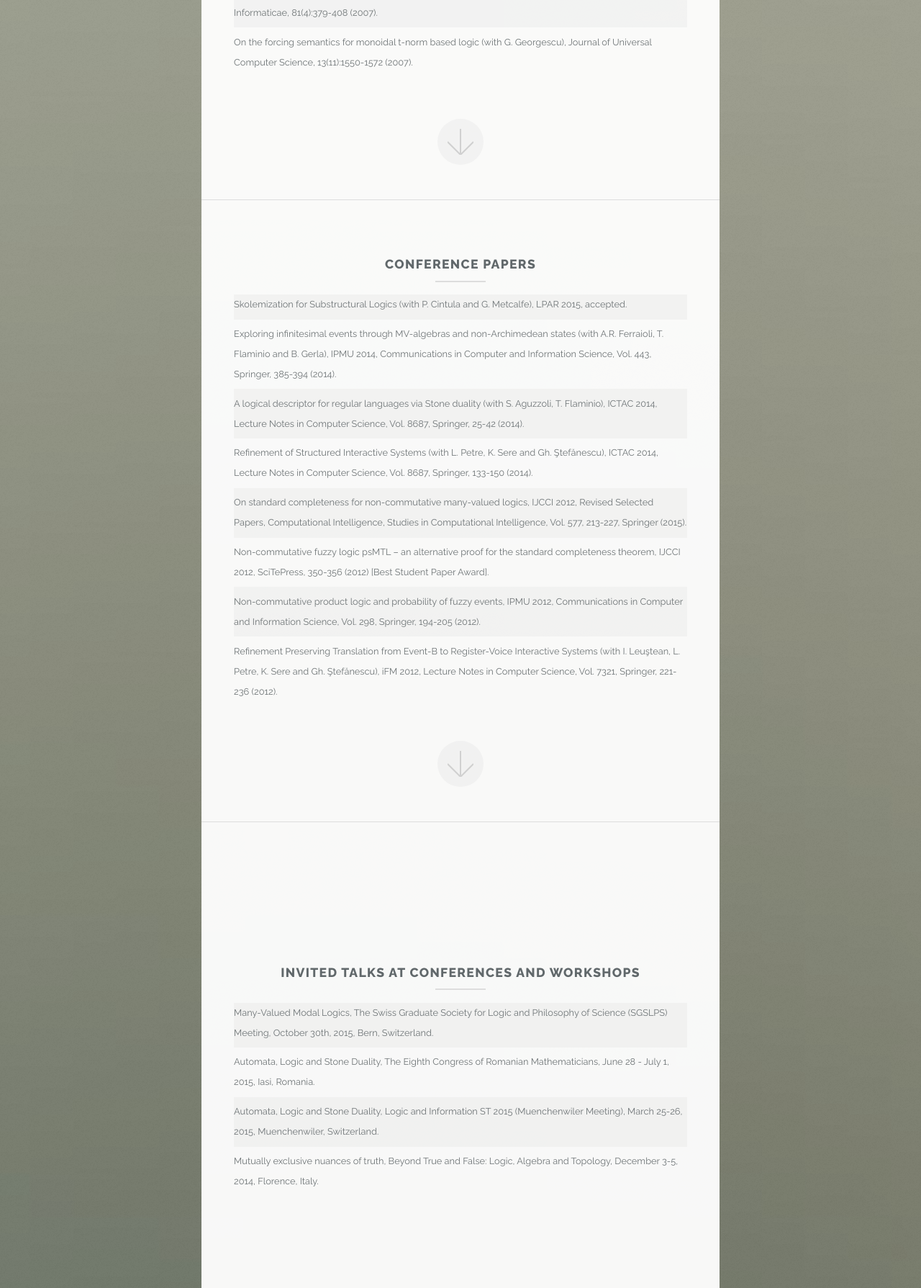
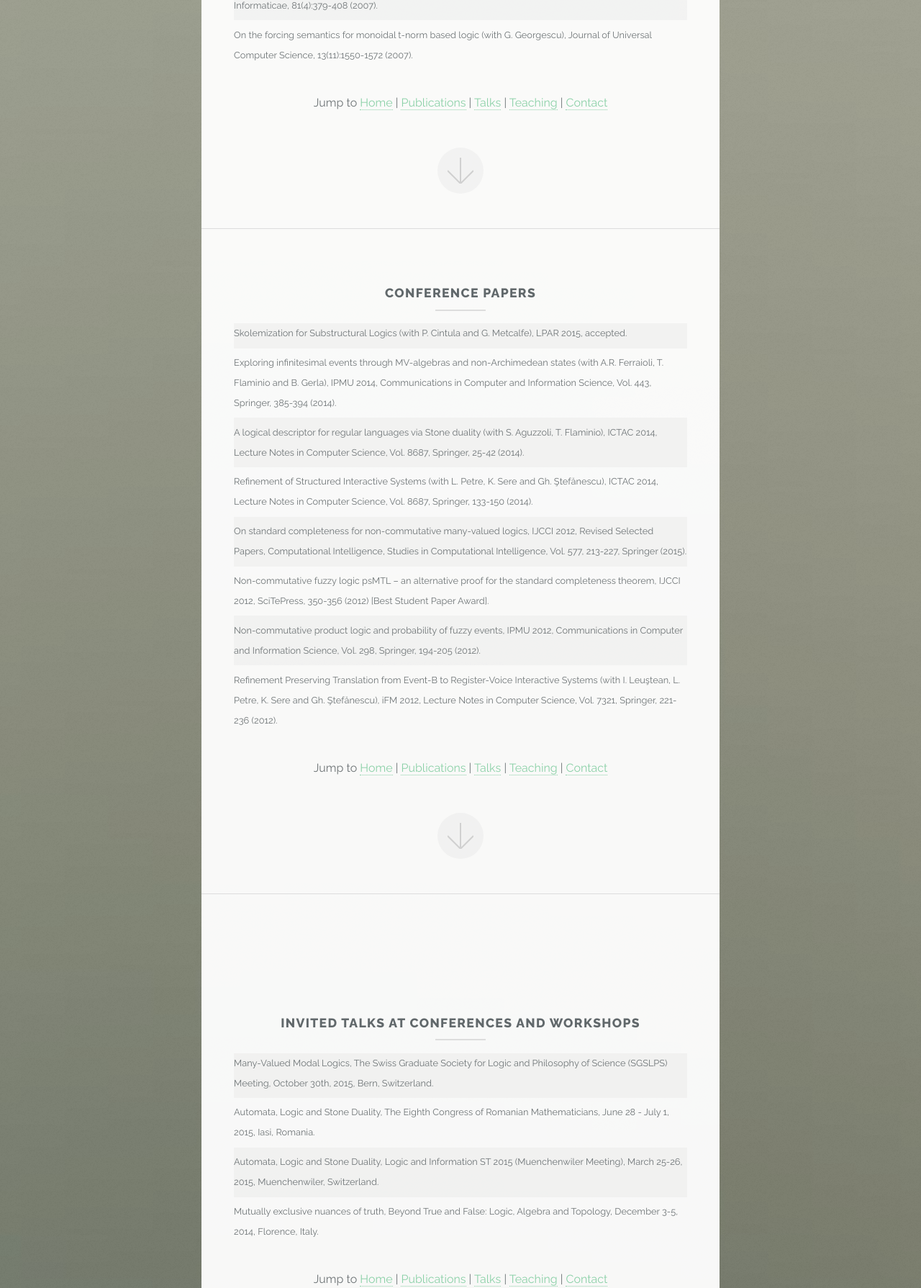
Before and after one commit to eviefp/ddd, a plain HTML site: page index.html in a window 1280 px wide. Shown: the part 2320-4109 px from the top of the page at 72% size. Drawn offline with Linux system fonts and the light colour scheme; files whose address does not match are found by name.

Commit message:
no message

```diff
--- a/index.html
+++ b/index.html
@@ -63,14 +63,13 @@
 						<a href="http://dblp.uni-trier.de/pers/hd/d/Diaconescu:Denisa" target="_blank" rel="nofollow">DBLP</a>.
 					</p>
 				</section>
-				<section>
 				<p>Jump to
+					<a href="#one">Home</a> |
 					<a href="#two">Publications</a> |
 					<a href="#four">Talks</a> |
 					<a href="#seven">Teaching</a> |
 					<a href="#footer">Contact</a>
 				</p>
-				</section>
 			</div>
 			<a href="#two" class="goto-next scrolly">Next</a>
 		</div>
@@ -117,6 +116,13 @@
 						</li>
 					</ul>
 				</section>
+				<p class="align-center">Jump to
+					<a href="#one">Home</a> |
+					<a href="#two">Publications</a> |
+					<a href="#four">Talks</a> |
+					<a href="#seven">Teaching</a> |
+					<a href="#footer">Contact</a>
+				</p>
 			</div>
 			<a href="#three" class="goto-next scrolly">Next</a>
 		</div>
@@ -165,6 +171,13 @@
 						</li>
 					</ul>
 				</section>
+				<p class="align-center">Jump to
+					<a href="#one">Home</a> |
+					<a href="#two">Publications</a> |
+					<a href="#four">Talks</a> |
+					<a href="#seven">Teaching</a> |
+					<a href="#footer">Contact</a>
+				</p>
 			</div>
 			<a href="#four" class="goto-next scrolly">Next</a>
 		</div>
@@ -196,6 +209,13 @@
 						</li>
 					</ul>
 				</section>
+				<p class="align-center">Jump to
+					<a href="#one">Home</a> |
+					<a href="#two">Publications</a> |
+					<a href="#four">Talks</a> |
+					<a href="#seven">Teaching</a> |
+					<a href="#footer">Contact</a>
+				</p>
 			</div>
 			<a href="#five" class="goto-next scrolly">Next</a>
 		</div>
@@ -231,6 +251,13 @@
 						</li>
 					</ul>
 				</section>
+				<p class="align-center">Jump to
+					<a href="#one">Home</a> |
+					<a href="#two">Publications</a> |
+					<a href="#four">Talks</a> |
+					<a href="#seven">Teaching</a> |
+					<a href="#footer">Contact</a>
+				</p>
 			</div>
 			<a href="#six" class="goto-next scrolly">Next</a>
 		</div>
@@ -278,6 +305,13 @@
 						</li>
 					</ul>
 				</section>
+				<p class="align-center">Jump to
+					<a href="#one">Home</a> |
+					<a href="#two">Publications</a> |
+					<a href="#four">Talks</a> |
+					<a href="#seven">Teaching</a> |
+					<a href="#footer">Contact</a>
+				</p>
 			</div>
 			<a href="#seven" class="goto-next scrolly">Next</a>
 		</div>
@@ -316,6 +350,13 @@
 						</li>
 					</ul>
 				</section>
+				<p class="align-center">Jump to
+					<a href="#one">Home</a> |
+					<a href="#two">Publications</a> |
+					<a href="#four">Talks</a> |
+					<a href="#seven">Teaching</a> |
+					<a href="#footer">Contact</a>
+				</p>
 			</div>
 			<a href="#footer" class="goto-next scrolly">Next</a>
 		</div>
@@ -339,7 +380,15 @@ Switzerland</pre>
 				<div>
 					denisa.diaconescu [at] gmail.com
 				</div>
+				<p>&nbsp;</p>
 			</section>
+			<p class="align-center">Jump to
+					<a href="#one">Home</a> |
+					<a href="#two">Publications</a> |
+					<a href="#four">Talks</a> |
+					<a href="#seven">Teaching</a> |
+					<a href="#footer">Contact</a>
+				</p>
 
 		</div>
 		<footer>
```
Also changed, not shown: assets/css/main.css (line endings or trailing spaces). Lines whose indentation alone changed are shown as unchanged.
